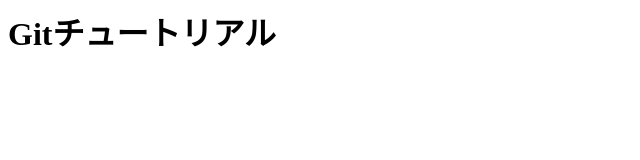
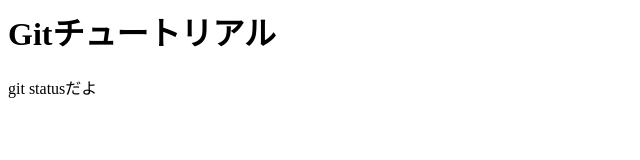
Before and after one commit to nsjbr/git_tutorial, a plain HTML site: page index.html in a window 1280 px wide. Shown: the whole page, without its empty margins (0-640 px from the left). Drawn offline with Linux system fonts and the light colour scheme.

Commit message:
git statusコマンドを追記

```diff
--- a/index.html
+++ b/index.html
@@ -1 +1,3 @@
 <h1>Gitチュートリアル</h1>
+
+<p>git statusだよ</p>
```
